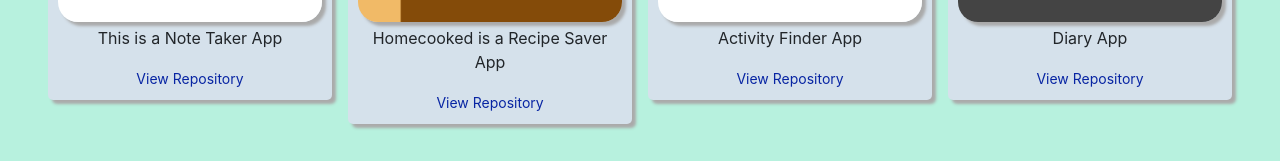
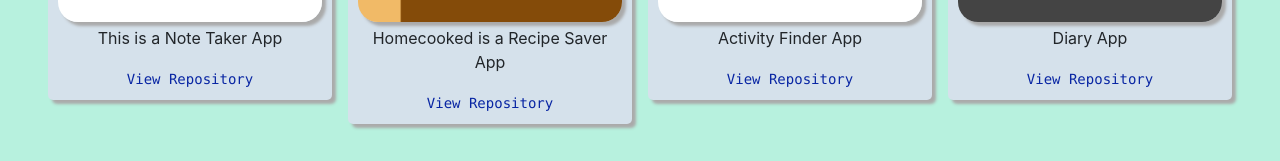
Before and after one commit to dodor101/react-portfolio-website, a React (Create React App) app: page /portfolio in a window 1280 px wide. Shown: the part 402-563 px from the top of the page. Built offline with nearby package versions, Linux system fonts and the light colour scheme.

Commit message:
edit Html element

```diff
--- a/src/components/Projects.js
+++ b/src/components/Projects.js
@@ -17,11 +17,11 @@ export const Projects = ({ projects }) => {
                       <img src={image} alt={alt} />
                     </a>
                     <p className="image-card-p">{description}</p>
-                    <small>
+                    <code>
                       <a href={gitHubRpo} target="_blank" rel="noreferrer">
                         View Repository
                       </a>
-                    </small>
+                    </code>
                   </div>
                 </div>
               </div>
```
